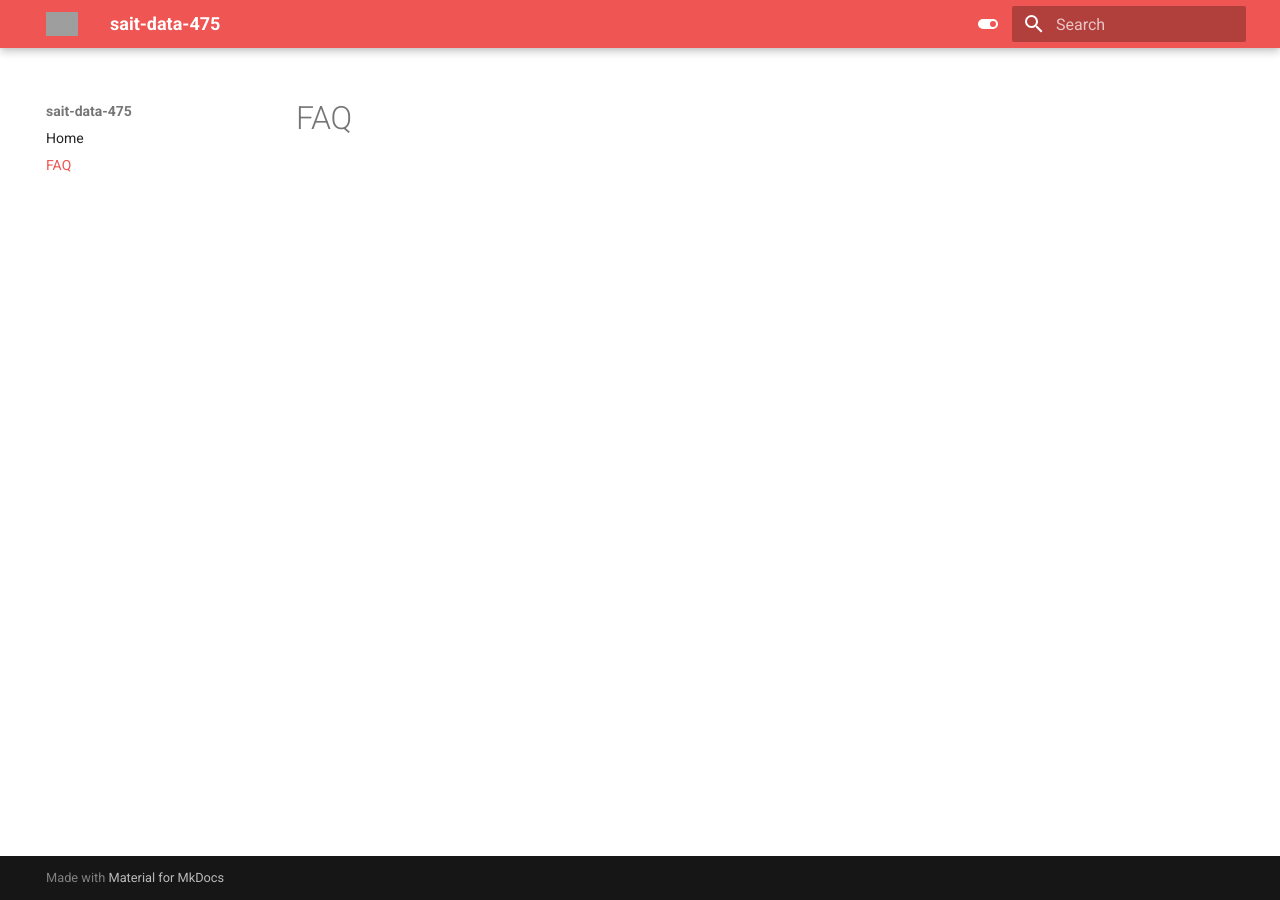
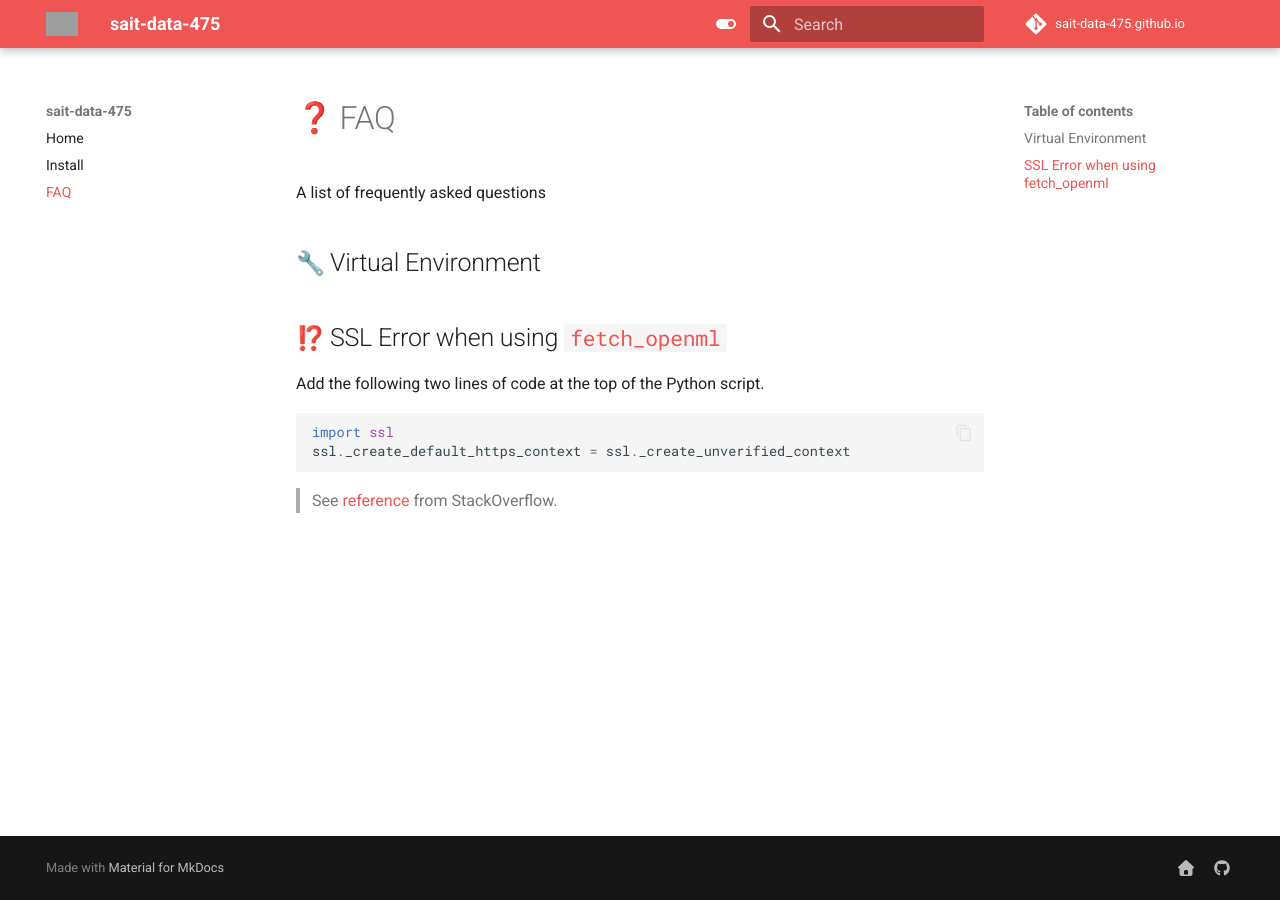
Before and after one commit to sait-data-475/sait-data-475.github.io, an MkDocs documentation site: the page built from docs/faq.md, in a window 1280 px wide. Built offline with MkDocs 1.6.1 and Material for MkDocs 9.7.7, drawn with Linux system fonts in a browser that asks for light colours; emoji names are drawn with the system emoji font; comment, search, counter and statistics services are not loaded; grey boxes are pictures that could not be loaded.

Commit message:
refresh docs

````diff
--- a/docs/faq.md
+++ b/docs/faq.md
@@ -1 +1,16 @@
-# FAQ
+# :question: FAQ
+
+A list of frequently asked questions
+
+## :wrench: Virtual Environment
+
+## :interrobang: SSL Error when using [`fetch_openml`](https://scikit-learn.org/stable/modules/generated/sklearn.datasets.fetch_openml.html)
+
+Add the following two lines of code at the top of the Python script.
+
+```python
+import ssl
+ssl._create_default_https_context = ssl._create_unverified_context
+```
+
+> See [reference](https://stackoverflow.com/a/69120255) from StackOverflow.
--- a/mkdocs.yml
+++ b/mkdocs.yml
@@ -1,6 +1,7 @@
 site_name: sait-data-475
 nav:
   - Home: index.md
+  - Install: install.md
   - FAQ: faq.md
 theme:
   name: material
@@ -45,9 +46,19 @@ markdown_extensions:
   - pymdownx.snippets
   - pymdownx.superfences
   - pymdownx.details
-  - pymdownx.emoji
+  - pymdownx.emoji:
+      emoji_index: !!python/name:material.extensions.emoji.twemoji
+      emoji_generator: !!python/name:material.extensions.emoji.to_svg
   - pymdownx.tabbed:
       alternate_style: true
   - pymdownx.caret
   - pymdownx.mark
   - pymdownx.tilde
+repo_name: sait-data-475.github.io
+repo_url: https://github.com/sait-data-475/sait-data-475.github.io
+extra:
+  social:
+    - icon: fontawesome/solid/house
+      link: https://sait-data-475.github.io/
+    - icon: fontawesome/brands/github
+      link: https://github.com/sait-data-475
````
Also changed, not shown: docs/index.md (+2 -0 lines), docs/install.md (added, +19 -0 lines).
